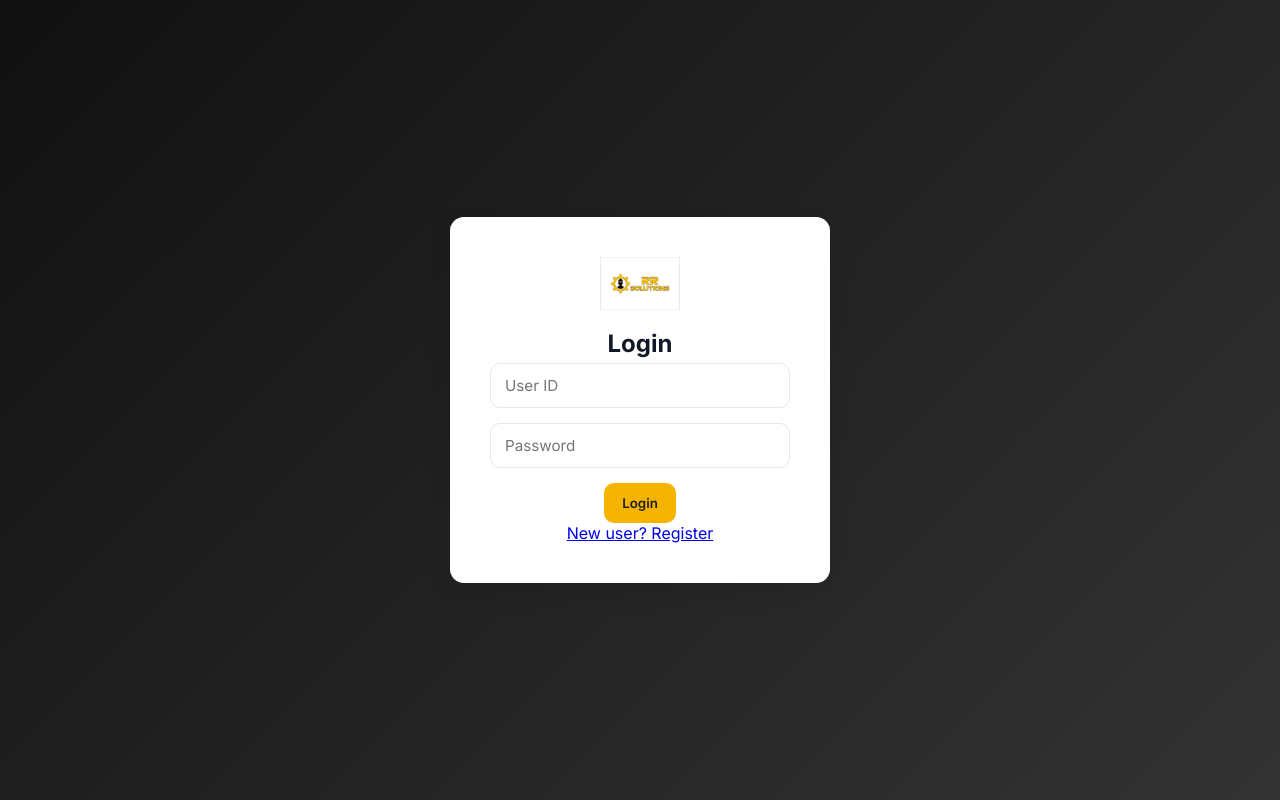
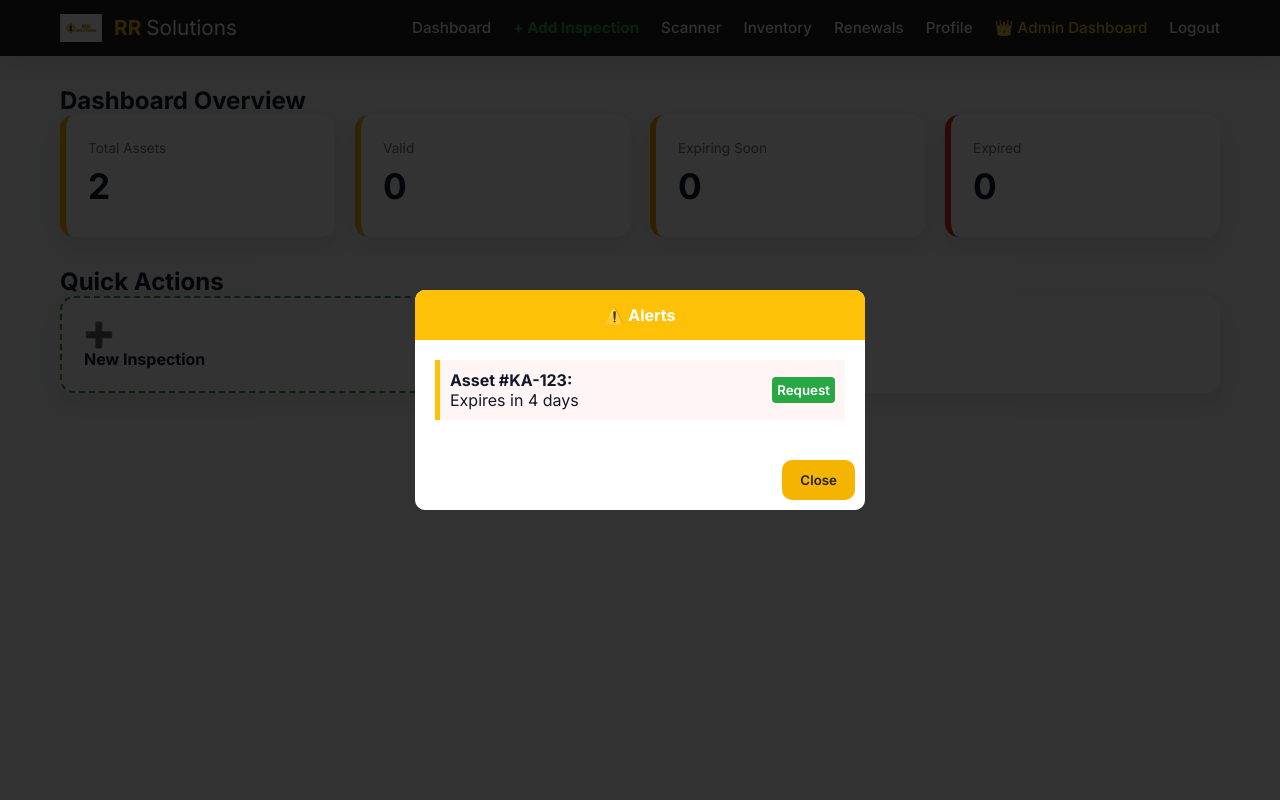
Before and after one commit to Nitish36/RR-Solutions-Inspection-Portal, a Flask app: page / in a window 1280 px wide. Run offline with Flask 3, Linux system fonts and the light colour scheme; a user stored in the database is signed in; data comes from the database, SQL or seed files in the repository; both versions use the stored data as it was after the commit.

Commit message:
Final Commit

```diff
--- a/main.py
+++ b/main.py
@@ -137,7 +137,7 @@ def login():
     data = request.json
     user = User.query.filter_by(username=data['username']).first()
     if user and check_password_hash(user.password, data['password']):
-        login_user(user)
+        login_user(user, remember=True)
         return jsonify({"status": "success"})
     return jsonify({"status": "error", "message": "Invalid Login"}), 401
 
@@ -218,29 +218,29 @@ def delete_certificate(asset_id):
     return jsonify({"status": "error", "message": "Not found"}), 404
 
 # Search By ID
-@app.route('/api/search_certificate/<query_id>')
+@app.route('/api/search_asset/<search_query>')
 @login_required
-def search_certificate(query_id):
-    # Security: Search ONLY within the certificates owned by the logged-in user
-    cert = Certificate.query.filter_by(
-        asset_id=query_id,
+def search_asset(search_query):
+    # This filters by the Asset ID AND ensures it belongs to the logged-in user
+    asset = Certificate.query.filter_by(
+        asset_id=search_query,
         user_id=current_user.id
     ).first()
 
-    if cert:
+    if asset:
         return jsonify({
             "status": "success",
             "data": {
-                "id": cert.asset_id,
-                "type": cert.equipment,
-                "site": cert.site,
-                "expiry": cert.expiry_date,
-                "status": cert.status,
-                "pdf": cert.pdf_path
+                "id": asset.asset_id,
+                "type": asset.equipment,
+                "site": asset.site,
+                "expiry": asset.expiry_date,
+                "status": asset.status,
+                "pdf": asset.pdf_path
             }
         })
 
-    return jsonify({"status": "error", "message": "Asset not found in your account."}), 404
+    return jsonify({"status": "error", "message": "Asset not found in your inventory"}), 404
 
 
 # --- RENEWALS & NOTIFICATIONS ---
@@ -343,5 +343,22 @@ def admin_sync():
     return jsonify({"status": "success", "message": "Google Sheet Updated!"})
 
 
+@app.route('/api/check_session')
+def check_session():
+    if current_user.is_authenticated:
+        return jsonify({
+            "status": "authenticated",
+            "user": current_user.username
+        }), 200
+    return jsonify({"status": "unauthenticated"}), 401
+
+
+@app.route('/api/logout')
+@login_required
+def logout():
+    logout_user()
+    return jsonify({"status": "success"})
+
+
 if __name__ == '__main__':
     app.run(debug=True)
--- a/static/script.js
+++ b/static/script.js
@@ -84,8 +84,9 @@ async function login() {
   }
 }
 
-function logout() {
-  location.reload();
+async function logout() {
+  await fetch('/api/logout'); // Clear cookie on server
+  location.reload();          // Refresh page to reset UI
 }
 
 /* =====================================================
@@ -470,7 +471,7 @@ async function performInventorySearch() {
           const c = result.data;
           // Display only the found asset
           grid.innerHTML = `
-                <div class="card" style="border: 2px solid #007bff; position: relative;">
+              <div class="card" style="border: 2px solid #007bff; position: relative; padding:15px;">
                   <span style="position: absolute; top: 10px; right: 10px; background: #007bff; color: white; padding: 2px 8px; border-radius: 10px; font-size: 0.7rem;">Match Found</span>
                   <small class="text-muted">ID: ${c.id}</small>
                   <h3 style="margin: 10px 0;">${c.type}</h3>
@@ -493,7 +494,7 @@ async function performInventorySearch() {
               <div style="text-align: center; width: 100%; padding: 40px;">
                   <h3 class="text-danger">Asset Not Found</h3>
                   <p>The ID "${query}" does not exist in your private inventory.</p>
-                    <button onclick="loadInventory()" class="btn-small" style="background: #333; color: white; border: none;">Show All Assets</button>
+                  <button onclick="loadInventory()" class="btn-small" style="background: #333; color: white; border: none; cursor:pointer;">Show All Assets</button>
               </div>`;
       }
   } catch (err) {
@@ -505,7 +506,22 @@ async function performInventorySearch() {
 /* =====================================================
    INIT
 ===================================================== */
-window.onload = () => {
-  // Ensure app starts on login screen
+window.onload = async () => {
+  try {
+      const response = await fetch('/api/check_session');
+
+      if (response.ok) {
+          // Server says we are already logged in!
+          document.getElementById("login-page").classList.add("hidden");
+          document.getElementById("app").classList.remove("hidden");
+          showSection("dashboard");
+          checkNotifications(); // Check for alerts immediately
+      } else {
+          // No session found, show login page
+          document.getElementById("login-page").classList.remove("hidden");
           document.getElementById("app").classList.add("hidden");
+      }
+  } catch (err) {
+      console.error("Session check failed", err);
+  }
 };
--- a/template/index.html
+++ b/template/index.html
@@ -121,13 +121,13 @@
 
 <!-- INVENTORY / CERTIFICATES (JS Driven) -->
 <section id="certificates" class="hidden">
-  <h2>Asset Inventory</h2>
+  <h2>My Asset Inventory</h2>
 
-  <!-- NEW: SEARCH BAR -->
-  <div class="card" style="margin-bottom: 20px; display: flex; gap: 10px; background: #f9f9f9;">
-      <input type="text" id="asset-search-input" placeholder="Enter Asset ID (e.g. 22M0001)" style="flex: 1; padding: 10px; border-radius: 5px; border: 1px solid #ddd;">
-      <button onclick="searchCertificateByID()" class="btn-small" style="background: #007bff; color: white; border: none; padding: 10px 20px; cursor: pointer;">Search</button>
-      <button onclick="loadInventory()" class="btn-small" style="background: #6c757d; color: white; border: none; padding: 10px 20px; cursor: pointer;">Reset</button>
+  <!-- SEARCH BAR -->
+  <div style="margin-bottom: 20px; display: flex; gap: 10px; background: #fff; padding: 10px; border-radius: 8px; box-shadow: 0 2px 5px rgba(0,0,0,0.05);">
+      <input type="text" id="inventory-search-input" placeholder="Search by Asset ID (e.g. 22M0001)..." style="flex: 1; padding: 10px; border: 1px solid #ddd; border-radius: 5px;">
+      <button onclick="performInventorySearch()" class="btn-small" style="background: #007bff; color: white; border: none; padding: 10px 20px; border-radius: 5px; cursor: pointer;">Search</button>
+      <button onclick="loadInventory()" class="btn-small" style="background: #6c757d; color: white; border: none; padding: 10px 20px; border-radius: 5px; cursor: pointer;">Reset</button>
   </div>
 
   <div id="cert-display-grid" class="grid">
```
Also changed, not shown: instance/rr_solutions.db, 1 other file. Lines whose indentation alone changed are shown as unchanged.
